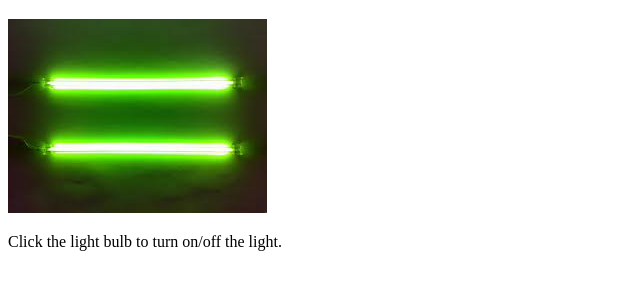
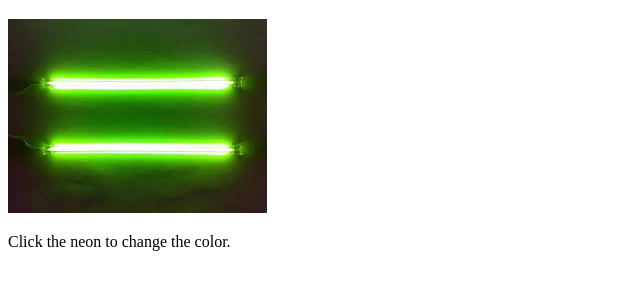
Before and after one commit to tonycaps/hello-world, a plain HTML site: page index.html in a window 1280 px wide. Shown: the part 61-350 px from the top of the page, without its empty margins (0-640 px from the left). Drawn offline with Linux system fonts and the light colour scheme.

Commit message:
Update index.html

```diff
--- a/index.html
+++ b/index.html
@@ -6,7 +6,7 @@
 
 <img id="myImage" onClick="changeImage()" src="neon_other.jpg">
 
-<p>Click the light bulb to turn on/off the light.</p>
+<p>Click the neon to change the color.</p>
 
 <script>
 function changeImage() {
```
